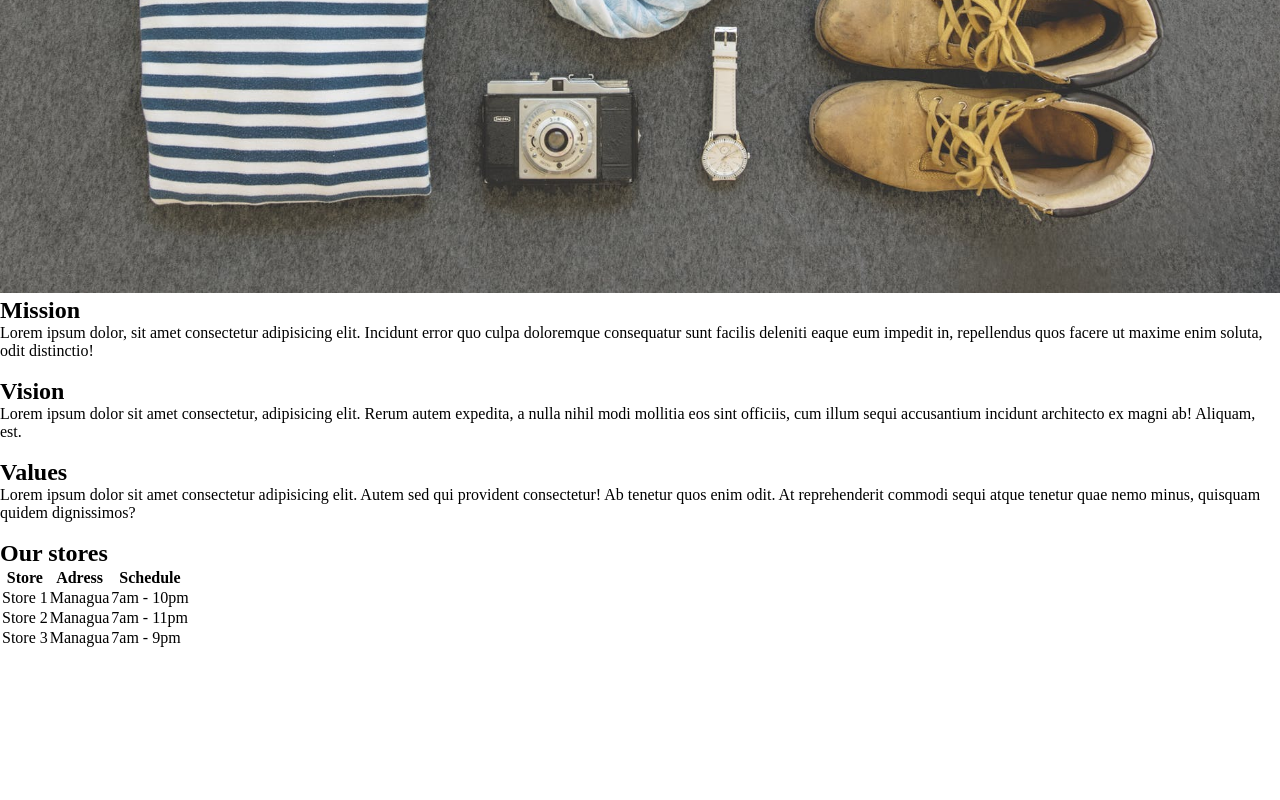
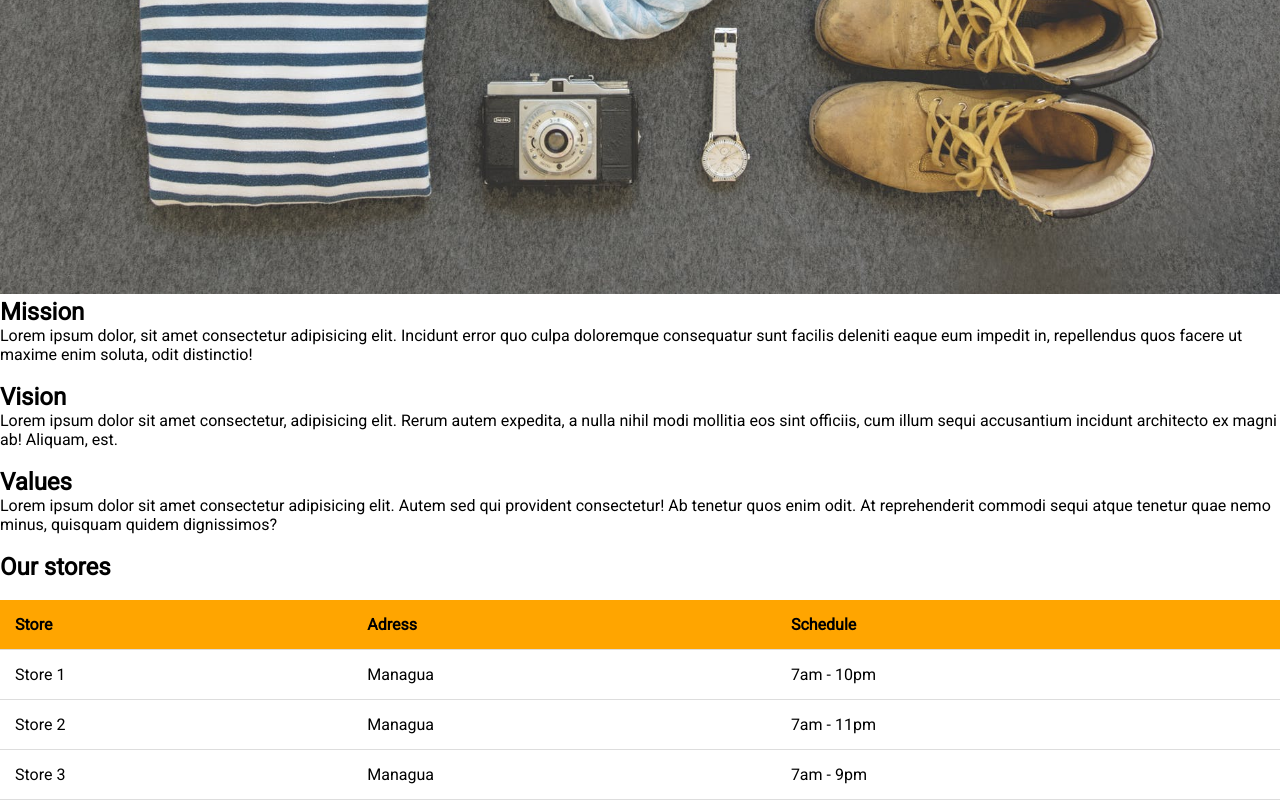
Before and after one commit to socratespalma/fashionEcomm, a plain HTML site: page about.html in a window 1280 px wide. Shown: the part 801-1601 px from the top of the page. Before the commit the page ends 1450 px from the top, so only its background shows below. Drawn offline with Linux system fonts and the light colour scheme.

Commit message:
commit random

```diff
--- a/about.html
+++ b/about.html
@@ -4,6 +4,10 @@
     <meta charset="UTF-8" />
     <meta name="viewport" content="width=device-width, initial-scale=1.0" />
     <meta http-equiv="X-UA-Compatible" content="ie=edge" />
+    <link
+      href="https://fonts.googleapis.com/css2?family=Roboto&display=swap"
+      rel="stylesheet"
+    />
     <link rel="stylesheet" href="css/main.css" />
     <title>About</title>
   </head>
@@ -53,7 +57,8 @@
       <br />
       <!-- Stores -->
       <h2>Our stores</h2>
-      <table>
+      <br />
+      <table id="storesTable">
         <thead>
           <tr>
             <th>Store</th>
--- a/css/main.css
+++ b/css/main.css
@@ -1,6 +1,10 @@
 * {
+  box-sizing: border-box;
   margin: 0;
   padding: 0;
+  font-family: "Roboto", sans-serif;
+}
+body {
 }
 /* Experimenting with navbars */
 ul {
@@ -33,3 +37,25 @@ li a:hover:not(.active) {
 .active {
   background-color: orange;
 }
+
+table {
+  width: 100%;
+  border-collapse: collapse;
+}
+
+th {
+  background-color: orange;
+  color: black;
+  height: 50px;
+}
+
+th,
+td {
+  padding: 15px;
+  text-align: left;
+  border-bottom: 1px solid #ddd;
+}
+
+tr:hover {
+  background-color: #f5f5f5;
+}
```
Also changed, not shown: contact.html (+4 -0 lines), index.html (+14 -13 lines), news.html (+4 -0 lines), main.js (added).
